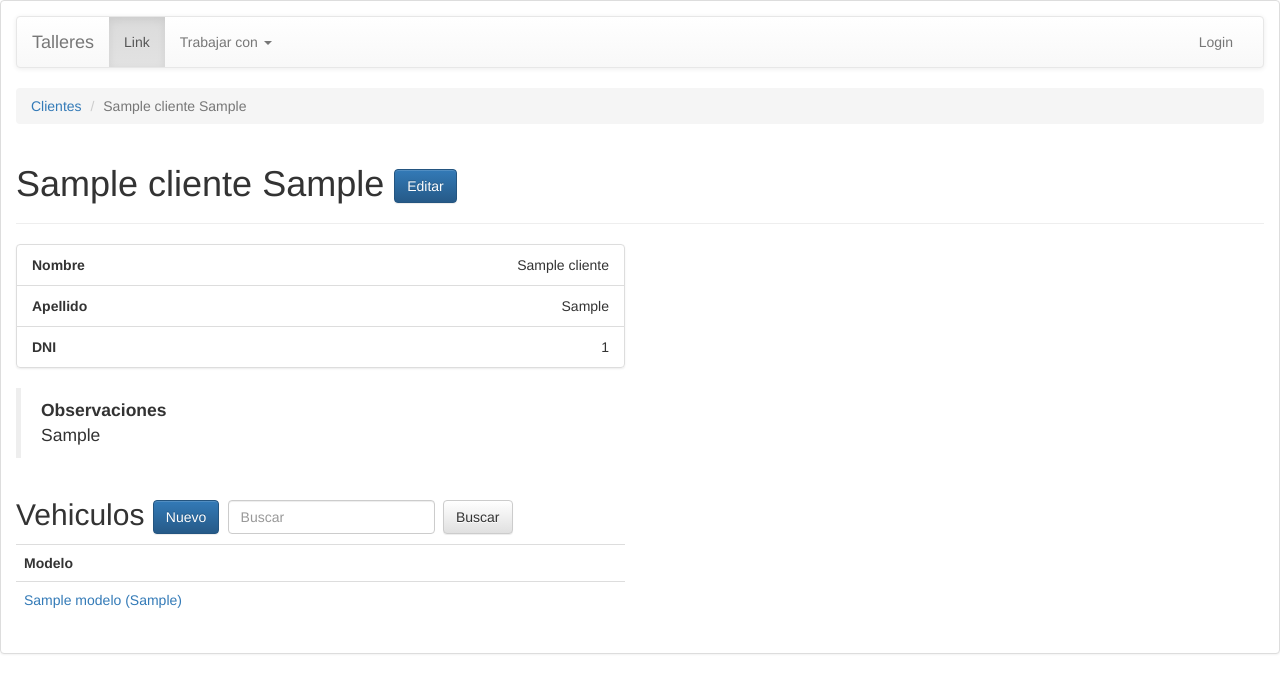
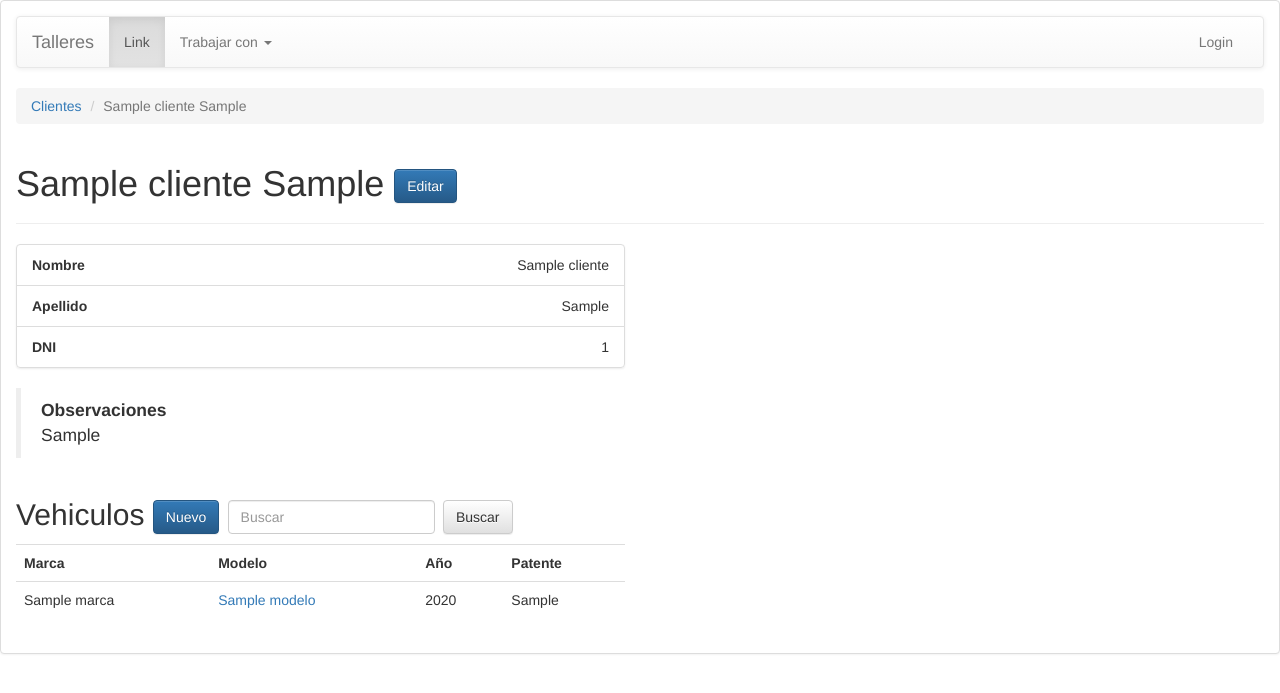
Before and after one commit to jpurplefox/GestionDePagos, a Django app: page /clientes/cliente/1/ in a window 1280 px wide. Shown: the top 693 px of the page. Run offline with Django 3.2, Linux system fonts and the light colour scheme; tables that the repository leaves empty hold one stand-in row (values such as "Sample post"); some libraries are stand-ins or nearby versions.

Commit message:
Se avansa un poco en el ABM de vehiculos, todavía falta

```diff
--- a/clientes/models.py
+++ b/clientes/models.py
@@ -23,7 +23,9 @@ class Vehiculo(models.Model):
     cliente = models.ForeignKey(Cliente, related_name='vehiculos')
     modelo = models.ForeignKey(Modelo, related_name='vehiculos')
     year = models.DecimalField(max_digits=4, decimal_places=0, verbose_name='Año')
-    patente = models.CharField(max_length=6)
+    patente = models.CharField(
+        max_length=6
+    )
     foto = models.ImageField(upload_to="vehiculos/fotos", null=True, blank=True)
 
     def __str__(self):
--- a/clientes/templates/clientes/cliente_detail.html
+++ b/clientes/templates/clientes/cliente_detail.html
@@ -36,11 +36,17 @@
 		<div class="table-responsive">
 			<table class="table">
 				<tr>
+					<th>Marca</th>
 					<th>Modelo</th>
+					<th>Año</th>
+					<th>Patente</th>
 				</tr>
 				{% for vehiculo in vehiculos %}
 				<tr>
-					<td><a href="{{vehiculo.get_absolute_url}}">{{vehiculo}}</a></td>
+					<td>{{vehiculo.modelo.marca}}</td>
+					<td><a href="{{vehiculo.get_absolute_url}}">{{vehiculo.modelo}}</a></td>
+					<td>{{vehiculo.year}}</td>
+					<td>{{vehiculo.patente}}</td>
 				</tr>
 				{% endfor %}
 			</table>
--- a/clientes/templates/clientes/cliente_list.html
+++ b/clientes/templates/clientes/cliente_list.html
@@ -18,12 +18,18 @@ Clientes <a href="{% url 'clientes:cliente_create' %}" class="btn btn-primary">N
 			<th>Nombre</th>
 			<th>Email</th>
 			<th>DNI</th>
+			<th>Vehiculos</th>
 		</tr>
 		{% for cliente in clientes %}
 		<tr>
 			<td><a href="{{cliente.get_absolute_url}}">{{cliente}}</a></td>
 			<td>{{cliente.email}}</td>
 			<td>{{cliente.dni}}</td>
+			<td>
+				{% for vehiculo in cliente.vehiculos.all %}
+					<span><a href="{{vehiculo.get_absolute_url}}">{{vehiculo.patente}}</a></span>
+				{% endfor %}
+			</td>
 		</tr>
 		{% endfor %}
 	</table>
--- a/clientes/templates/clientes/vehiculo_detail.html
+++ b/clientes/templates/clientes/vehiculo_detail.html
@@ -13,6 +13,8 @@
 <div class="row">
 	<div class="col-md-6">
 		<ul class="list-group">
+			<li class="list-group-item"><strong>Cliente</strong><span class="pull-right">{{vehiculo.cliente}}</span></li>
+			<li class="list-group-item"><strong>Marca</strong><span class="pull-right">{{vehiculo.modelo.marca}}</span></li>
 			<li class="list-group-item"><strong>Modelo</strong><span class="pull-right">{{vehiculo.modelo}}</span></li>
 			<li class="list-group-item"><strong>Año</strong><span class="pull-right">{{vehiculo.year}}</span></li>
 			<li class="list-group-item"><strong>Patente</strong><span class="pull-right">{{vehiculo.patente}}</span></li>
--- a/clientes/views.py
+++ b/clientes/views.py
@@ -27,11 +27,6 @@ class ClienteUpdateView(UpdateView):
         result = super(ClienteUpdateView, self).form_valid(form)
         messages.success(self.request, "El cliente {nombre} fue actualizado con éxito".format(nombre=self.object))
         return result
-
-class ClienteDetailView(DetailView):
-    model = Cliente
-    context_object_name = 'cliente'
-    template_name = 'clientes/cliente_detail.html'
 
 class ClienteListView(SearchMixin, ListView):
     model = Cliente
```
